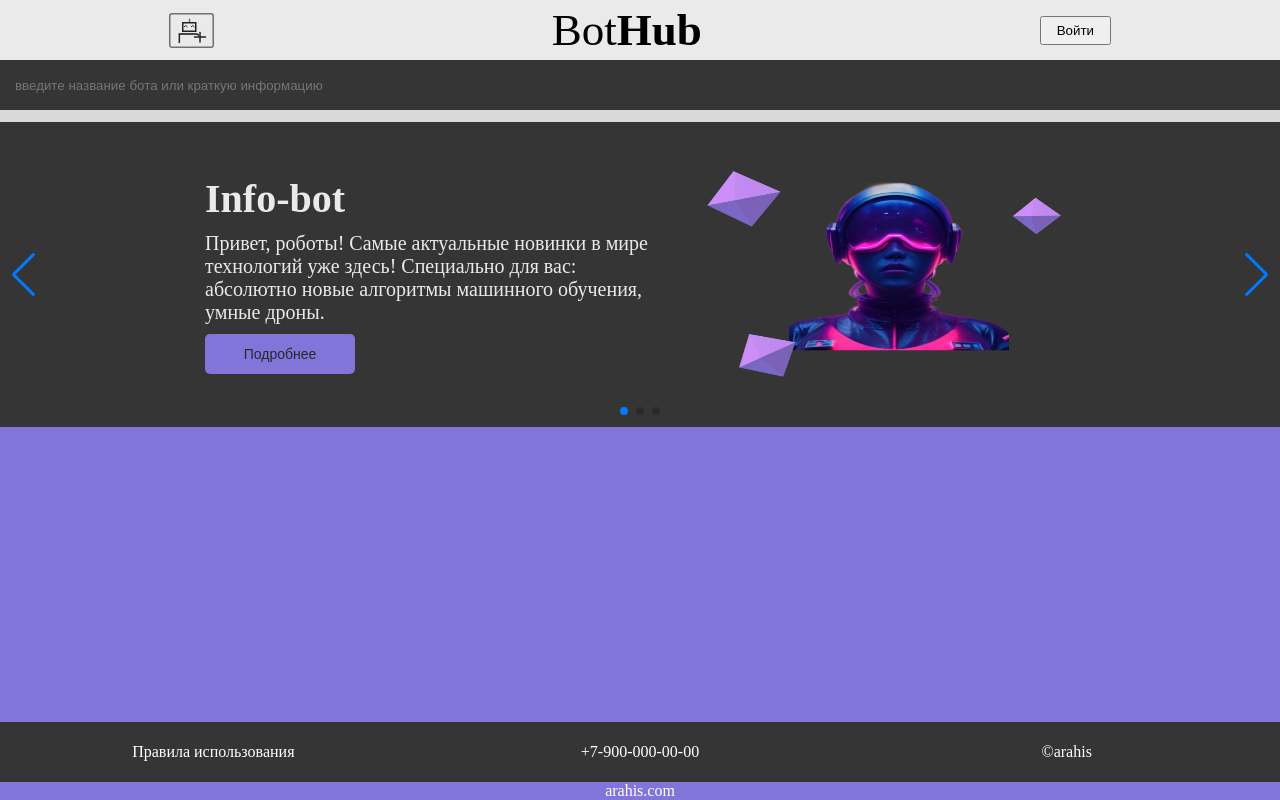
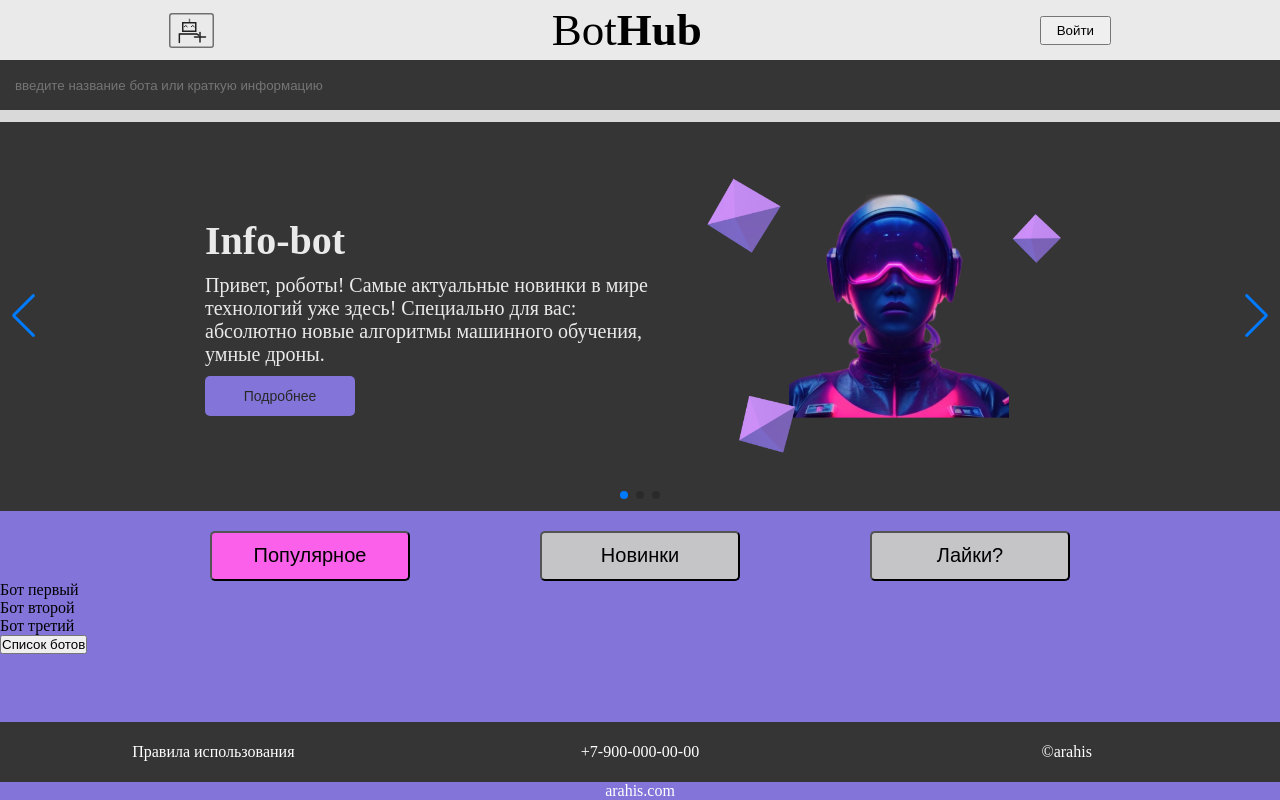
Before and after one commit to RomanGleizer/BotHub, a Vue app in the folder BotHub/bothub.client/: page / in a window 1280 px wide. Built offline with nearby package versions, Linux system fonts and the light colour scheme.

Commit message:
add filter
and bot list

```diff
--- /dev/null
+++ b/BotHub/bothub.client/src/botList.json
@@ -0,0 +1,35 @@
+[
+  {
+    "id": 1,
+    "name": "Бот первый",
+    "miniDescription": "Это краткое описание бота первого",
+    "rating": 5.5,
+    "tagOne": "Еда",
+    "tagTwo": "Одежда",
+    "countComments": 15,
+    "countRatings": 12,
+    "authorName": "Ezekiel"
+  },
+  {
+    "id": 2,
+    "name": "Бот второй",
+    "miniDescription": "Это краткое описание бота второго",
+    "rating": 7.5,
+    "tagOne": "НеЕда",
+    "tagTwo": "НеОдежда",
+    "countComments": 10,
+    "countRatings": 16,
+    "authorName": "Tony"
+  },
+  {
+    "id": 3,
+    "name": "Бот третий",
+    "miniDescription": "Это краткое описание бота третьего",
+    "rating": 10,
+    "tagOne": "НеЕда",
+    "tagTwo": "НеОдежда",
+    "countComments": 20,
+    "countRatings": 1600,
+    "authorName": "Roman"
+  }
+]
--- a/BotHub/bothub.client/src/components/elements/Ads-Element.vue
+++ b/BotHub/bothub.client/src/components/elements/Ads-Element.vue
@@ -9,7 +9,7 @@
       <button class="more">Подробнее</button>
     </div>
     <div class="image">
-      <img src="@/images/info-bot.png" alt="Фотография бота" width="400" height="250" />
+      <img src="@/images/info-bot.png" alt="Фотография бота" width="400" />
     </div>
   </div>
 </template>
--- a/BotHub/bothub.client/src/components/elements/Bot-Card-Element.vue
+++ b/BotHub/bothub.client/src/components/elements/Bot-Card-Element.vue
@@ -1,9 +1,17 @@
 <template>
-  <div>карточка</div>
+  <div>{{bot.name}}</div>
 </template>
 
 <script>
+  export default {
 
+    props: {
+      bot: Object
+    },
+    methods: {
+
+    }
+  }
 </script>
 
 <style scoped>
--- a/BotHub/bothub.client/src/components/pages/Main-Page.vue
+++ b/BotHub/bothub.client/src/components/pages/Main-Page.vue
@@ -11,8 +11,6 @@
         :loop="true"
         navigation
         :pagination="{ clickable: true }"
-        @swiper="onSwiper"
-        @slideChange="onSlideChange"
     >
       <swiper-slide>
         <AdsElement></AdsElement>
@@ -22,8 +20,17 @@
       ...
     </swiper>
   </div>
-<!--  <div>Фильтрация</div>-->
-<!--  <div>Список ботов</div>-->
+  <div class="filter">
+    <button class="filter-button filter-active">Популярное</button>
+    <button class="filter-button">Новинки</button>
+    <button class="filter-button">Лайки?</button>
+  </div>
+  <div class="bot-list">
+    <div class="bot-card" v-for="bot in botList" :key="bot.id">
+      <BotCardElement :bot="bot"></BotCardElement>
+    </div>
+    <button @click="console.log(botList)">Список ботов</button>
+  </div>
 </template>
 
 <script>
@@ -35,24 +42,24 @@ import 'swiper/css/pagination';
 import 'swiper/css/scrollbar';
 
 import AdsElement from "@/components/elements/Ads-Element.vue";
+import BotCardElement from "@/components/elements/Bot-Card-Element.vue";
+import BotList from "@/botList.json";
 
   export default {
-
+    data() {
+      return {
+        botList: BotList
+      }
+    },
     components: {
       AdsElement,
+      BotCardElement,
       Swiper,
       SwiperSlide,
     },
     setup() {
-      const onSwiper = (swiper) => {
-        console.log(swiper);
-      };
-      const onSlideChange = () => {
-        console.log('slide change');
-      };
+
       return {
-        onSwiper,
-        onSlideChange,
         modules: [Navigation, Pagination, Scrollbar, A11y],
       };
     },
@@ -74,4 +81,24 @@ import AdsElement from "@/components/elements/Ads-Element.vue";
   height: 12px;
   background-color: #D9D9D9;
 }
+
+.filter {
+  margin-top: 20px;
+  display: flex;
+  justify-content: center;
+  align-items: center;
+  gap: 130px;
+}
+
+.filter-button {
+  width: 200px;
+  height: 50px;
+  border-radius: 5px;
+  font-size: 20px;
+  background-color: #C5C5C8;
+}
+
+.filter-active {
+  background-color: #FA60EA;
+}
 </style>
```
